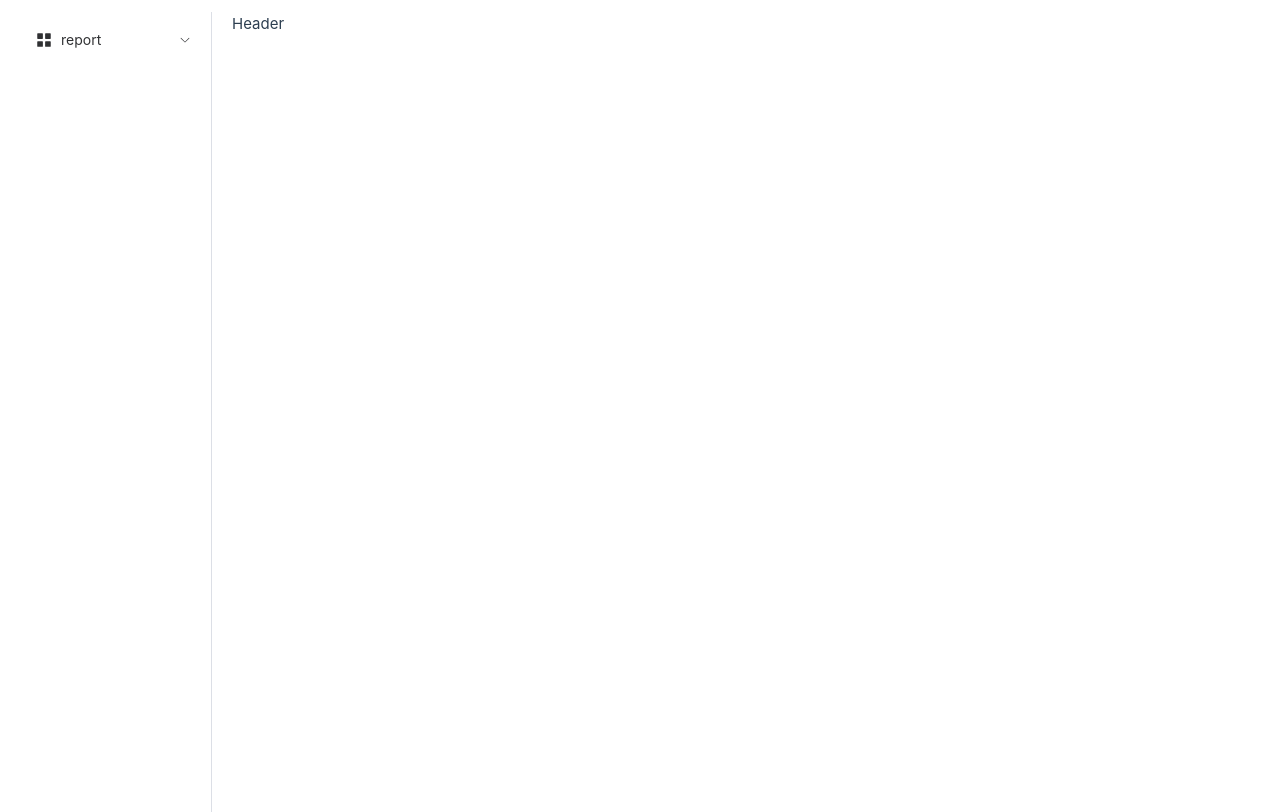
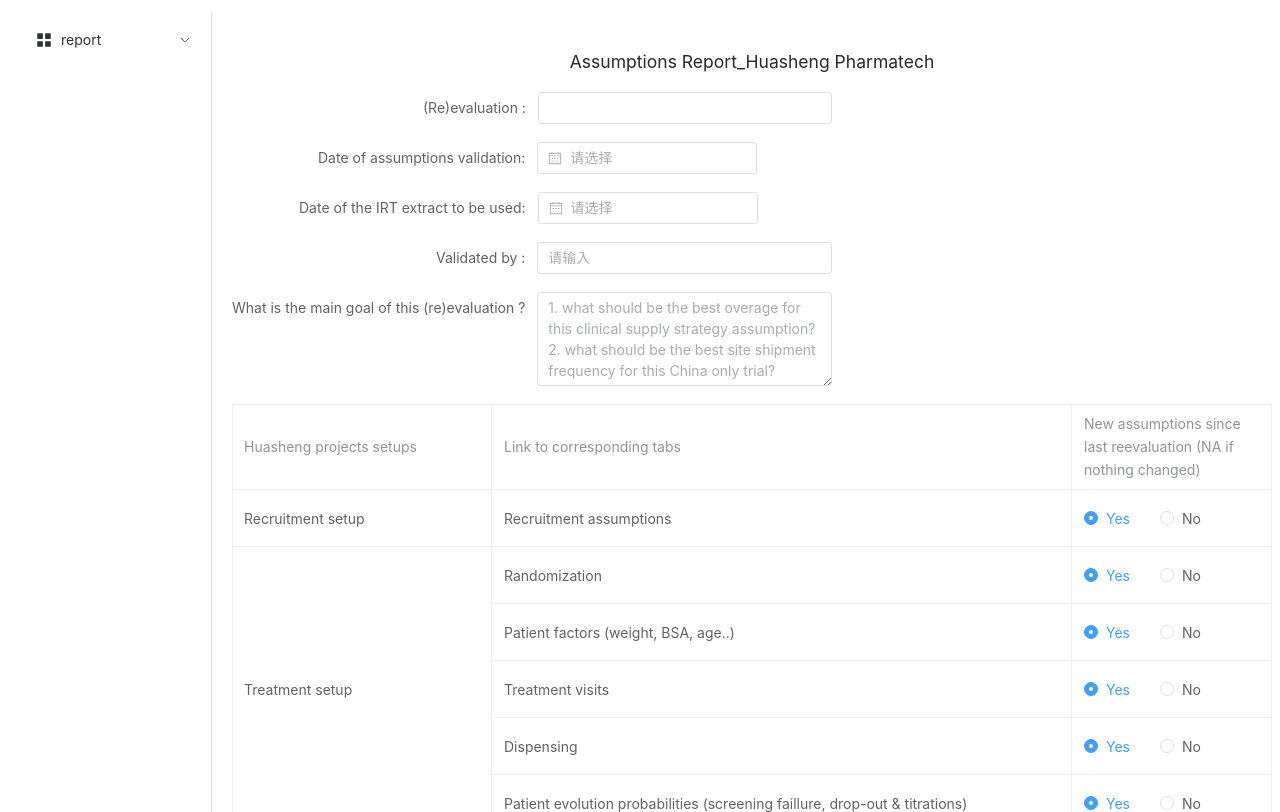
Before and after one commit to welcl/hs-project, a Vue app: page /report/assumptions-updates-scenarios in a window 1280 px wide. Before the commit this address had no page. Built offline with nearby package versions, Linux system fonts and the light colour scheme.

Commit message:
feat: Assumptions updates & scenarios页面开发

```diff
--- a/index.html
+++ b/index.html
@@ -4,7 +4,7 @@
     <meta charset="UTF-8">
     <link rel="icon" href="/favicon.ico">
     <meta name="viewport" content="width=device-width, initial-scale=1.0">
-    <title>Vite App</title>
+    <title>hs project</title>
   </head>
   <body>
     <div id="app"></div>
--- a/src/components/Layout.vue
+++ b/src/components/Layout.vue
@@ -5,7 +5,7 @@
         <Meun />
       </el-aside>
       <el-container>
-        <el-header>Header</el-header>
+        <!-- <el-header>Header</el-header> -->
         <el-main>
           <RouterView />
         </el-main>
--- a/src/components/Menu/index.vue
+++ b/src/components/Menu/index.vue
@@ -1,16 +1,16 @@
 <template>
    <el-menu
     default-active="1"
-    class="el-menu-vertical-demo"
+    class="sidebar-menu"
     @open="handleOpen"
     @close="handleClose"
   >
-  <el-sub-menu v-for="menu of MenuList" :key="menu.key" :index="menu.key">
+  <el-sub-menu v-for="menu of MenuList" :key="menu.key" :index="menu.key" >
     <template #title>
       <el-icon><icon-menu /></el-icon>
       <span>{{ menu.title }}</span>
     </template>
-    <el-menu-item v-for="children of menu.children" :key="children.key"  :index="children.key"  @click="href(children.route)">{{children.title}}</el-menu-item>
+    <el-menu-item v-for="children of menu.children" :key="children.key"  :index="children.key"  :class="item?.active ? 'is-active' : 'un-active'"  @click="href(children.route)">{{children.title}}</el-menu-item>
   </el-sub-menu>
   </el-menu>
 </template>
@@ -18,9 +18,12 @@
 import {
   Menu as IconMenu,
 } from '@element-plus/icons-vue';
-import { useRouter } from 'vue-router';
+import { nextTick, ref, watchEffect } from 'vue';
+import { useRoute, useRouter } from 'vue-router';
 import { MenuList } from './constants';
+import { MenuType } from './types';
 const router = useRouter();
+const route = useRoute();
 
 const handleOpen = (key: string, keyPath: string[]) => {
   console.log(key, keyPath)
@@ -29,14 +32,64 @@
   console.log(key, keyPath)
 }
 
+// 匹配高亮当前菜单
+let hasActive = false;
+
+const defaultActive = ref('');
+
+watchEffect(() => {
+  route.name && matchMenu && matchMenu(MenuList);
+});
+const matchMenu = (menuList: any[]) => {
+  if (!menuList.length || hasActive) {
+    return;
+  }
+  const routePath = route.path;
+  if (!routePath) {
+    return;
+  }
+  menuList &&
+    menuList.some((el: any) => {
+      el.children && matchMenu(el.children);
+      if (el.route && RegExp(`^${el.route}/.*`).test(routePath + '/')) {
+        nextTick(() => {
+          defaultActive.value = el.key;
+        });
+        hasActive = true;
+        return true;
+      }
+      return hasActive;
+    });
+};
+
+// 监听路由变化激活对应路由
+watchEffect(() => {
+  MenuList?.forEach(
+    (item: MenuType) => (item.active = item?.route === route?.path)
+  );
+});
+
 const href = (route: string) => {
   router.replace(route);
 };
 
 </script>
 <style lang="scss" scoped>
-.el-menu-vertical-demo{
+.sidebar-menu{
   height: 100vh;
   overflow-y: auto;
+  & > .el-menu-item {
+    height: 38px;
+    line-height: 38px;
+    padding-left: 28px !important;
+    padding-bottom: 2px;
+
+    &.is-active {
+      font-weight: 500;
+    }
+    &.un-active {
+      color: var(--el-menu-text-color);
+    }
+  }
 }
 </style>
--- a/src/components/Menu/types.ts
+++ b/src/components/Menu/types.ts
@@ -3,4 +3,5 @@
   route?: string;
   key: string;
   children?: MenuType[],
+  active?: boolean,
 };
--- a/src/router/index.ts
+++ b/src/router/index.ts
@@ -14,17 +14,17 @@
     //   component: Layout
     // },
     {
-      path: '/study-assumptions',
+      path: '/report/study-assumptions',
       name: 'studyAssumptions',
       component: () => import('../views/report/StudyAssumptions.vue')
     },
     {
-      path: '/supply-strategy-assumptions',
+      path: '/report/supply-strategy-assumptions',
       name: 'SupplyStrategyAssumption',
       component: () => import('../views/report/SupplyStrategyAssumptions.vue')
     },
     {
-      path: '/assumptions-updates-scenarios',
+      path: '/report/assumptions-updates-scenarios',
       name: 'AssumptionsUpdatesScenarios',
       component: () => import('../views/report/AssumptionsUpdatesScenarios.vue')
     },
--- a/src/views/report/AssumptionsUpdatesScenarios.vue
+++ b/src/views/report/AssumptionsUpdatesScenarios.vue
@@ -1,7 +1,204 @@
 <template>
   <div class="assumptions-updates-scenarios">
-    this is assumptions-updates-scenarios
+   <h1 class="box-title">Assumptions Report_Huasheng Pharmatech</h1>
+   <el-form :model="form" label-width="auto" style="max-width: 600px">
+    <el-form-item label="(Re)evaluation :">
+      <el-input v-model="form.evaluation" />
+    </el-form-item>
+    <el-form-item label="Date of assumptions validation:">
+      <el-date-picker
+        v-model="form.assumptionsValidationDate"
+        type="date"
+        placeholder="请选择"
+        clearable
+      />
+    </el-form-item>
+    <el-form-item label="Date of the IRT extract to be used:">
+      <el-date-picker
+        v-model="form.extractUsedDate"
+        type="date"
+        placeholder="请选择"
+        clearable
+      />
+    </el-form-item>
+    <el-form-item label="Validated by :">
+      <el-input v-model="form.validatedBy" placeholder="请输入" />
+    </el-form-item>
+
+    <el-form-item label="What is the main goal of this (re)evaluation ?">
+      <el-input v-model="form.validatedBy" type="textarea" placeholder="1. what should be the best overage for this clinical supply strategy assumption? 2. what should be the best site shipment frequency for this China only trial?" :autosize="{ minRows: 3, maxRows: 6 }" />
+    </el-form-item>
+  </el-form>
+
+  <el-table :data="tableData1" :span-method="objectSpanMethod" border style="width: 100%">
+    <el-table-column prop="setups" label="Huasheng projects setups" width="260" />
+    <el-table-column prop="linkTabs" label="Link to corresponding tabs"  />
+    <el-table-column prop="reevaluation" label="New assumptions since last reevaluation
+      (NA if nothing changed)" width="200"  >
+      <template #default="scope">
+        <el-radio-group v-model="scope.row.reevaluation" class="ml-4">
+            <el-radio :value="true" size="large">Yes</el-radio>
+            <el-radio :value="false" size="large">No</el-radio>
+          </el-radio-group>
+      </template>
+    </el-table-column>
+  </el-table>
+
+  <h1 class="box-title">Please enter in table below the extra scenario(s) that must be investigated in this reevaluation</h1>
+  <el-input v-model="form.validatedBy" type="textarea" placeholder="Please enter in table below the extra scenario(s) that must be investigated in this reevaluation" :autosize="{ minRows: 3, maxRows: 6 }" />
+
+  <h1 class="box-title">The table below needs to be filled in during the assumptions validation meeting together with Huasheng</h1>
+  <el-table :data="tableData2" border style="width: 100%">
+    <template v-for="item of tableColumn2"  :key="item.prop" >
+      <el-table-column v-if="item.prop === 'baseline'" :prop="item.prop" :label="item.prop" width="160" >
+        <template #default="scope">
+
+            <el-button @click="addScenario">添加</el-button>
+            <el-button @click="deleteScenario">删除</el-button>
+
+        </template>
+      </el-table-column>
+      <el-table-column v-else :prop="item.prop" :label="item.prop"  >
+        <template #default="scope">
+          <el-input v-model="scope.row.scenarioVal" type="textarea" placeholder="请输入" :autosize="{ minRows: 3, maxRows: 6 }" />
+        </template>
+      </el-table-column>
+    </template>
+
+  </el-table>
   </div>
 </template>
-<script setup lang="ts"></script>
-<style lang="scss" scoped></style>
+<script setup lang="ts">
+import { User } from '@element-plus/icons-vue/dist/types';
+import { ElMessage, TableColumnCtx } from 'element-plus';
+import { reactive,ref } from 'vue';
+interface SpanMethodProps {
+  row: User
+  column: TableColumnCtx<User>
+  rowIndex: number
+  columnIndex: number
+}
+
+
+const form = reactive({
+  evaluation: '',
+  assumptionsValidationDate: '',
+  extractUsedDate: '',
+  validatedBy: '',
+  requiredReevaluationScenario:''
+})
+
+
+const objectSpanMethod = ({
+  row,
+  column,
+  rowIndex,
+  columnIndex,
+}: SpanMethodProps) => {
+  console.log({row,column,rowIndex,columnIndex});
+  if (columnIndex === 0) {
+    return {
+        rowspan: row.rowspan,
+        colspan: 1,
+      }
+  }
+
+}
+const tableData1 = ref([{
+  setups:'Recruitment setup',
+  linkTabs:'Recruitment assumptions',
+  reevaluation:true,
+  rowspan: 1
+},
+{
+  setups:'Treatment setup',
+  linkTabs:'Randomization',
+  reevaluation:true,
+  rowspan: 5
+},
+{
+  setups:'Treatment setup',
+  linkTabs:'Patient factors (weight, BSA, age..)',
+  reevaluation:true,
+  rowspan: 0
+},
+{
+  setups:'Treatment setup',
+  linkTabs:'Treatment visits',
+  reevaluation:true,
+  rowspan: 0
+},
+{
+  setups:'Treatment setup',
+  linkTabs:'Dispensing',
+  reevaluation:true,
+  rowspan: 0
+},
+{
+  setups:'Treatment setup',
+  linkTabs:'Patient evolution probabilities (screening faillure, drop-out & titrations)',
+  reevaluation:true,
+  rowspan: 0
+},
+
+{
+  setups:'Network setup',
+  linkTabs:'Packaging information',
+  reevaluation:true,
+  rowspan: 2
+},
+{
+  setups:'Network setup',
+  linkTabs:'Network routes',
+  reevaluation:true,
+  rowspan: 0
+},
+{
+  setups:'Production setup',
+  linkTabs:'Productions',
+  reevaluation:true,
+  rowspan: 2
+},
+{
+  setups:'Production setup',
+  linkTabs:'Desired depot shipments cover period',
+  reevaluation:true,
+  rowspan: 0
+},
+]);
+const tableColumn2 = ref([{
+  prop:'baseline',
+},
+{
+  prop:'scenario 1',
+}])
+const tableData2 = ref([{
+  baseline:'Recruitment setup',
+  scenarioVal:'',
+},
+]);
+
+const addScenario = ()=>{
+  if(tableColumn2.value?.length >=5){
+    return ElMessage.warning('最多添加4个场景');
+  }
+  tableColumn2.value.push({prop:`scenario ${tableColumn2.value.length}`})
+}
+
+const deleteScenario = ()=>{
+  if(tableColumn2.value?.length ===2){
+    return ElMessage.warning('最少存1个场景');
+  }
+  tableColumn2.value.pop();
+}
+
+</script>
+<style lang="scss" scoped>
+.assumptions-updates-scenarios{
+  color:#242933;
+  .box-title{
+    text-align: center;
+    padding:16px;
+  }
+}
+</style>
```
